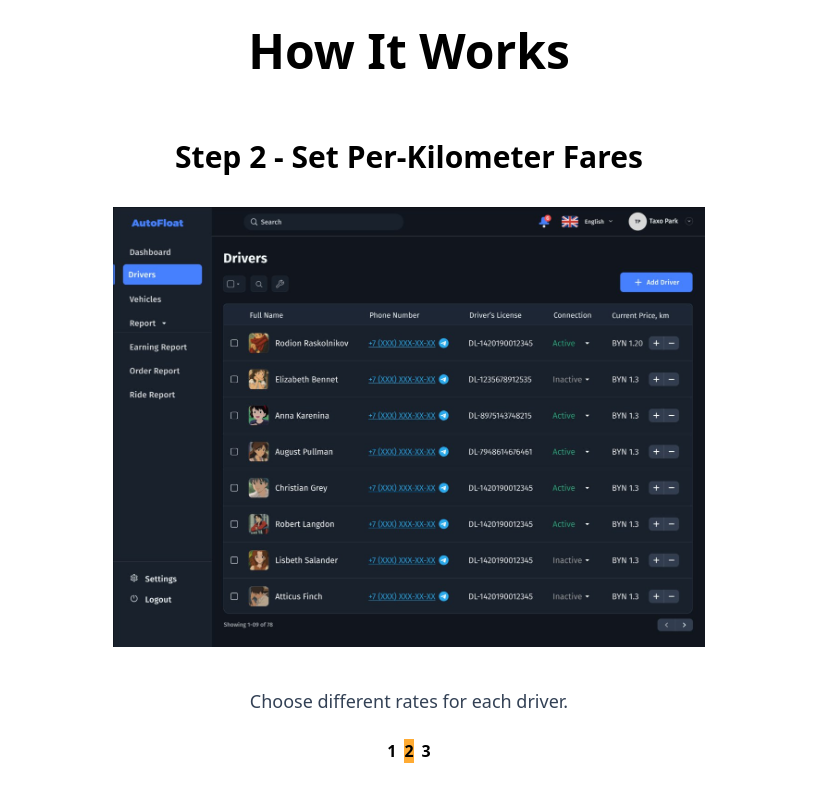
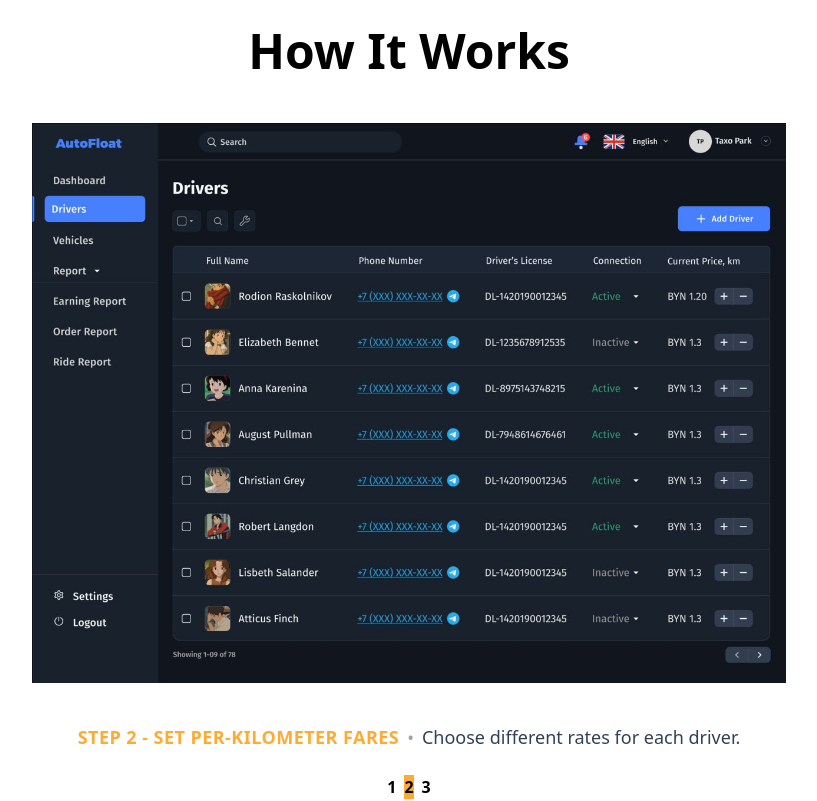
Before and after one commit to imtiajsultan1/Taxi_Booking_Web_Landing_Page_ClientSite, a React (Vite) app: page / in a window 1280 px wide. Shown: the part 2560-3361 px from the top of the page, without its empty margins (231-1048 px from the left). Built offline with nearby package versions, Linux system fonts and the light colour scheme.

Commit message:
how it work section carosole changed

```diff
--- a/src/components/HowItWorks/HowItWorks.jsx
+++ b/src/components/HowItWorks/HowItWorks.jsx
@@ -47,34 +47,29 @@ const HowItWorks = () => {
     return () => clearInterval(interval);
   }, [isPaused]);
 
-  const mediaDimensions = useMemo(() => ({ height: "min(55vh, 460px)" }), []);
-  const gridMediaDimensions = useMemo(() => ({ height: "min(40vh, 320px)" }), []);
+  const mediaDimensions = useMemo(() => ({ height: "min(70vh, 600px)" }), []);
+  const gridMediaDimensions = useMemo(() => ({ height: "min(50vh, 380px)" }), []);
+
+  const activeStep = steps[activeIndex];
 
   return (
     <div id="how-it-works" className="px-6 md:px-12 lg:px-20 bg-white text-black py-20 md:py-24">
-      <h1 className="text-4xl md:text-5xl font-bold block text-center pb-12 md:pb-16">{t('section_how_it_works')}</h1>
+      <h1 className="text-4xl md:text-5xl font-bold block text-center pb-10 md:pb-12">{t('section_how_it_works')}</h1>
 
       <div className="w-full max-w-5xl mx-auto">
-        {steps.map((item, index) => (
-          activeIndex === index && (
-            <div
-              key={item.id}
-              className="w-full h-full flex flex-col items-center gap-6 md:gap-8 transition-opacity duration-700"
-            >
-              <h2 className="text-2xl md:text-3xl font-bold text-center">{t(item.titleKey)}</h2>
-
-              {item.layout === "single" ? (
+        <div className="w-full flex flex-col items-center gap-6 md:gap-8">
+          {activeStep.layout === "single" ? (
             <figure className="flex items-center justify-center w-full" style={mediaDimensions}>
               <img
-                    src={item.img}
-                    loading={index === 0 ? "eager" : "lazy"}
+                src={activeStep.img}
+                loading={activeIndex === 0 ? "eager" : "lazy"}
                 className="h-full w-full object-contain"
-                    alt={t(item.titleKey)}
+                alt={t(activeStep.titleKey)}
               />
             </figure>
           ) : (
             <div className="grid gap-4 p-5 sm:grid-cols-3">
-                  {item.images.map((imageSrc, imgIndex) => (
+              {activeStep.images.map((imageSrc, imgIndex) => (
                 <figure
                   key={imageSrc}
                   className="flex items-center justify-center"
@@ -84,17 +79,21 @@ const HowItWorks = () => {
                     src={imageSrc}
                     loading="lazy"
                     className="h-full w-full object-contain"
-                        alt={`${t(item.titleKey)} image ${imgIndex + 1}`}
+                    alt={`${t(activeStep.titleKey)} image ${imgIndex + 1}`}
                   />
                 </figure>
               ))}
             </div>
           )}
 
-              <p className="mt-2 max-w-3xl text-base md:text-lg text-center text-slate-700">{t(item.descriptionKey)}</p>
+          <p className="mt-2 max-w-4xl text-center text-base md:text-lg text-slate-700">
+            <span className="font-semibold uppercase tracking-wide text-primary">
+              {t(activeStep.titleKey)}
+            </span>
+            <span className="mx-2 text-slate-400">•</span>
+            <span>{t(activeStep.descriptionKey)}</span>
+          </p>
         </div>
-          )
-        ))}
       </div>
 
       {/* Indicators */}
```
Also changed, not shown: public/howItWorks3two.jpg. Lines whose indentation alone changed are shown as unchanged.
